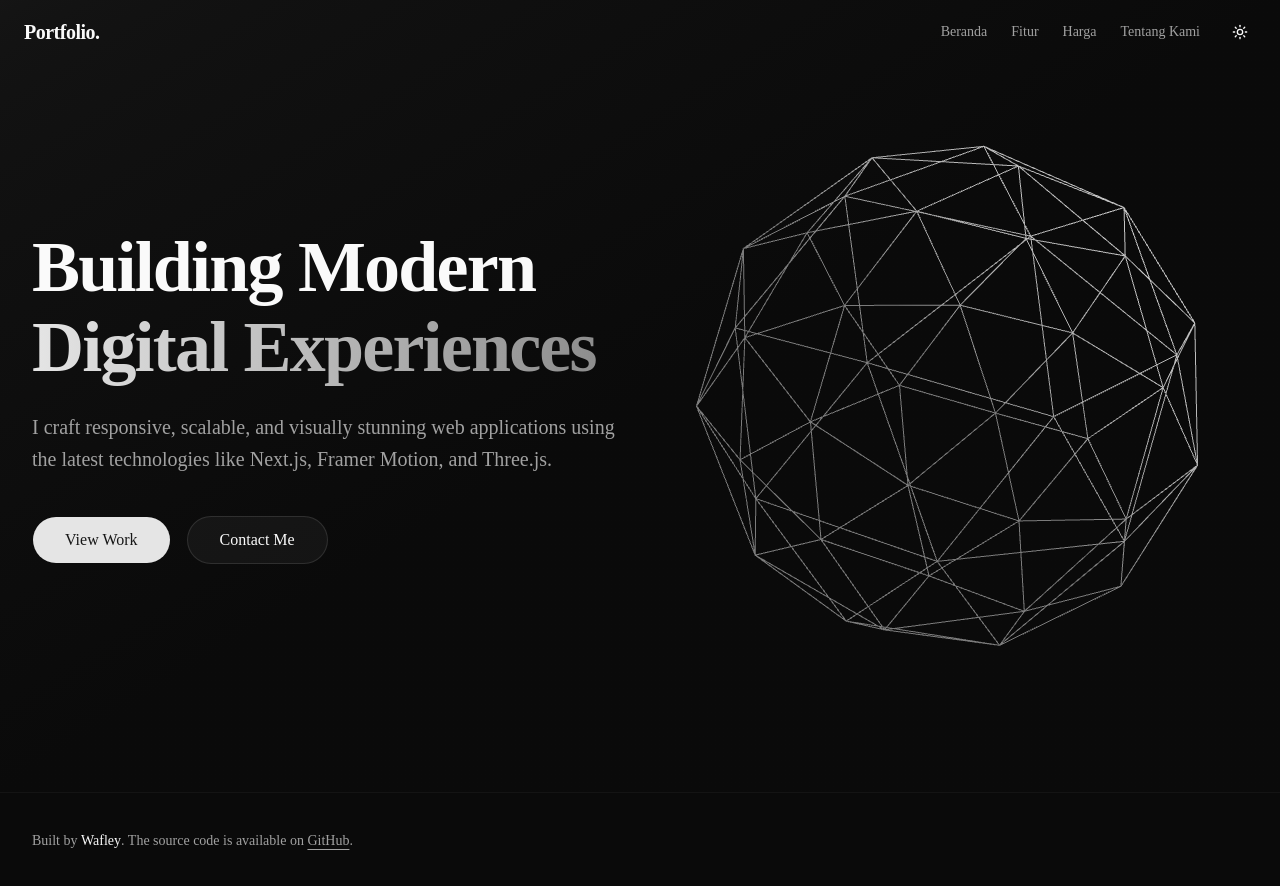
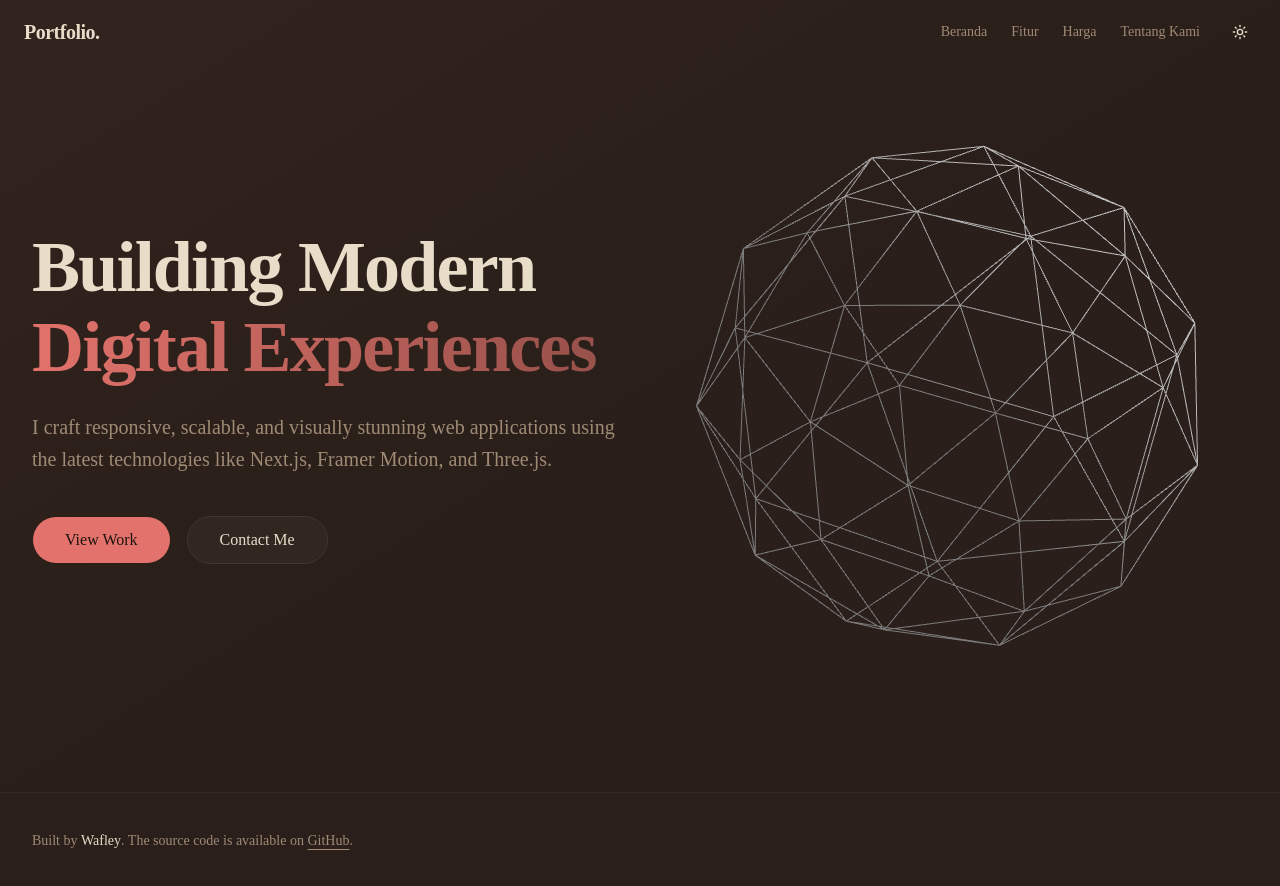
Before and after one commit to wafley/portfolio, a Next.js app: page / in a window 1280 px wide. Shown: the top 886 px of the page. Built offline with nearby package versions, Linux system fonts and the light colour scheme.

Commit message:
style: update color palette to vintage theme and refine navbar blur background settings

```diff
--- a/src/app/globals.css
+++ b/src/app/globals.css
@@ -49,72 +49,104 @@
 }
 
 :root {
-  --background: oklch(1 0 0);
-  --foreground: oklch(0.145 0 0);
-  --card: oklch(1 0 0);
-  --card-foreground: oklch(0.145 0 0);
-  --popover: oklch(1 0 0);
-  --popover-foreground: oklch(0.145 0 0);
-  --primary: oklch(0.205 0 0);
-  --primary-foreground: oklch(0.985 0 0);
-  --secondary: oklch(0.97 0 0);
-  --secondary-foreground: oklch(0.205 0 0);
-  --muted: oklch(0.97 0 0);
-  --muted-foreground: oklch(0.556 0 0);
-  --accent: oklch(0.97 0 0);
-  --accent-foreground: oklch(0.205 0 0);
-  --destructive: oklch(0.577 0.245 27.325);
-  --border: oklch(0.922 0 0);
-  --input: oklch(0.922 0 0);
-  --ring: oklch(0.708 0 0);
-  --chart-1: oklch(0.87 0 0);
-  --chart-2: oklch(0.556 0 0);
-  --chart-3: oklch(0.439 0 0);
-  --chart-4: oklch(0.371 0 0);
-  --chart-5: oklch(0.269 0 0);
-  --radius: 0.625rem;
-  --sidebar: oklch(0.985 0 0);
-  --sidebar-foreground: oklch(0.145 0 0);
-  --sidebar-primary: oklch(0.205 0 0);
-  --sidebar-primary-foreground: oklch(0.985 0 0);
-  --sidebar-accent: oklch(0.97 0 0);
-  --sidebar-accent-foreground: oklch(0.205 0 0);
-  --sidebar-border: oklch(0.922 0 0);
-  --sidebar-ring: oklch(0.708 0 0);
+  /* Background: Kertas perkamen/krem usang (Vintage Ivory) */
+  --background: oklch(0.96 0.02 85);
+  --foreground: oklch(0.3 0.03 45); /* Tinta cokelat/sepia gelap */
+  --card: oklch(0.97 0.02 85);
+  --card-foreground: oklch(0.3 0.03 45);
+  --popover: oklch(0.97 0.02 85);
+  --popover-foreground: oklch(0.3 0.03 45);
+
+  /* Primary Color: Dusty Rose / Faded Coral */
+  --primary: oklch(0.65 0.14 25);
+  --primary-foreground: oklch(0.96 0.02 85); /* Teks krem di atas tombol */
+
+  /* Secondary: Muted Mustard (Kuning pudar klasik) */
+  --secondary: oklch(0.85 0.08 85);
+  --secondary-foreground: oklch(0.3 0.03 45);
+
+  /* Muted: Beige hangat */
+  --muted: oklch(0.92 0.03 80);
+  --muted-foreground: oklch(0.55 0.04 60);
+
+  /* Accent: Faded Sage Green / Retro Olive muda */
+  --accent: oklch(0.85 0.06 160);
+  --accent-foreground: oklch(0.3 0.03 45);
+
+  /* States & Borders */
+  --destructive: oklch(0.55 0.12 25); /* Merah bata pudar */
+  --border: oklch(0.85 0.04 80);
+  --input: oklch(0.85 0.04 80);
+  --ring: oklch(0.65 0.14 25);
+
+  /* Charts: Palet warna 70s/80s sejati */
+  --chart-1: oklch(0.65 0.14 25); /* Dusty Rose */
+  --chart-2: oklch(0.75 0.12 85); /* Muted Mustard */
+  --chart-3: oklch(0.65 0.1 160); /* Faded Sage */
+  --chart-4: oklch(0.6 0.12 45); /* Burnt Orange */
+  --chart-5: oklch(0.45 0.08 45); /* Warm Brown */
+
+  /* Radius: Sedikit lebih tebal untuk kesan retro/chunky */
+  --radius: 0.5rem;
+
+  /* Sidebar */
+  --sidebar: oklch(0.94 0.03 82);
+  --sidebar-foreground: oklch(0.3 0.03 45);
+  --sidebar-primary: oklch(0.65 0.14 25);
+  --sidebar-primary-foreground: oklch(0.96 0.02 85);
+  --sidebar-accent: oklch(0.85 0.06 160);
+  --sidebar-accent-foreground: oklch(0.3 0.03 45);
+  --sidebar-border: oklch(0.85 0.04 80);
+  --sidebar-ring: oklch(0.65 0.14 25);
 }
 
 .dark {
-  --background: oklch(0.145 0 0);
-  --foreground: oklch(0.985 0 0);
-  --card: oklch(0.205 0 0);
-  --card-foreground: oklch(0.985 0 0);
-  --popover: oklch(0.205 0 0);
-  --popover-foreground: oklch(0.985 0 0);
-  --primary: oklch(0.922 0 0);
-  --primary-foreground: oklch(0.205 0 0);
-  --secondary: oklch(0.269 0 0);
-  --secondary-foreground: oklch(0.985 0 0);
-  --muted: oklch(0.269 0 0);
-  --muted-foreground: oklch(0.708 0 0);
-  --accent: oklch(0.269 0 0);
-  --accent-foreground: oklch(0.985 0 0);
-  --destructive: oklch(0.704 0.191 22.216);
-  --border: oklch(1 0 0 / 10%);
-  --input: oklch(1 0 0 / 15%);
-  --ring: oklch(0.556 0 0);
-  --chart-1: oklch(0.87 0 0);
-  --chart-2: oklch(0.556 0 0);
-  --chart-3: oklch(0.439 0 0);
-  --chart-4: oklch(0.371 0 0);
-  --chart-5: oklch(0.269 0 0);
-  --sidebar: oklch(0.205 0 0);
-  --sidebar-foreground: oklch(0.985 0 0);
-  --sidebar-primary: oklch(0.488 0.243 264.376);
-  --sidebar-primary-foreground: oklch(0.985 0 0);
-  --sidebar-accent: oklch(0.269 0 0);
-  --sidebar-accent-foreground: oklch(0.985 0 0);
-  --sidebar-border: oklch(1 0 0 / 10%);
-  --sidebar-ring: oklch(0.556 0 0);
+  /* Background: Sepia pekat / Warm Charcoal (bukan hitam murni) */
+  --background: oklch(0.25 0.02 45);
+  --foreground: oklch(0.9 0.03 85); /* Teks kertas perkamen */
+  --card: oklch(0.28 0.02 45);
+  --card-foreground: oklch(0.9 0.03 85);
+  --popover: oklch(0.28 0.02 45);
+  --popover-foreground: oklch(0.9 0.03 85);
+
+  /* Primary Color: Sedikit lebih terang agar menonjol di dark mode */
+  --primary: oklch(0.68 0.14 25);
+  --primary-foreground: oklch(0.2 0.02 45);
+
+  /* Secondary */
+  --secondary: oklch(0.35 0.04 80);
+  --secondary-foreground: oklch(0.9 0.03 85);
+
+  /* Muted */
+  --muted: oklch(0.32 0.02 60);
+  --muted-foreground: oklch(0.65 0.04 70);
+
+  /* Accent: Dark Faded Sage */
+  --accent: oklch(0.35 0.04 160);
+  --accent-foreground: oklch(0.9 0.03 85);
+
+  /* States & Borders */
+  --destructive: oklch(0.55 0.12 25);
+  --border: oklch(0.35 0.02 45);
+  --input: oklch(0.35 0.02 45);
+  --ring: oklch(0.68 0.14 25);
+
+  /* Charts */
+  --chart-1: oklch(0.68 0.14 25);
+  --chart-2: oklch(0.75 0.12 85);
+  --chart-3: oklch(0.65 0.1 160);
+  --chart-4: oklch(0.6 0.12 45);
+  --chart-5: oklch(0.45 0.08 45);
+
+  /* Sidebar */
+  --sidebar: oklch(0.28 0.02 45);
+  --sidebar-foreground: oklch(0.9 0.03 85);
+  --sidebar-primary: oklch(0.68 0.14 25);
+  --sidebar-primary-foreground: oklch(0.2 0.02 45);
+  --sidebar-accent: oklch(0.35 0.04 160);
+  --sidebar-accent-foreground: oklch(0.9 0.03 85);
+  --sidebar-border: oklch(0.35 0.02 45);
+  --sidebar-ring: oklch(0.68 0.14 25);
 }
 
 @layer base {
--- a/src/components/shared/navbar.tsx
+++ b/src/components/shared/navbar.tsx
@@ -41,7 +41,7 @@ export function Navbar() {
         transition={{ duration: 0.3 }}
         className={`fixed top-0 right-0 left-0 z-50 transition-colors duration-300 ${
           isScrolled
-            ? "border-border border-b bg-white/70 shadow-sm backdrop-blur-md dark:bg-slate-950/70"
+            ? "border-border bg-background/70 dark:bg-background border-b shadow-sm backdrop-blur-md"
             : "bg-transparent"
         }`}
       >
```
